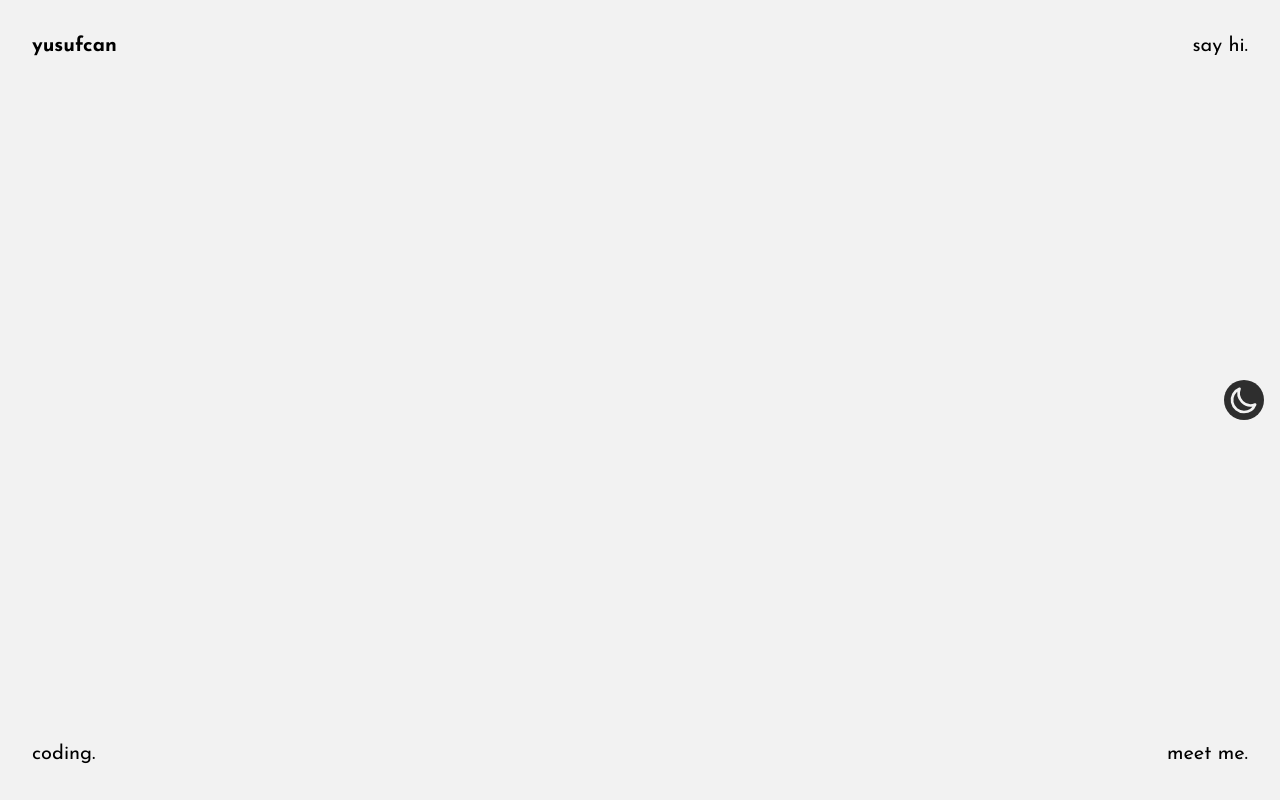
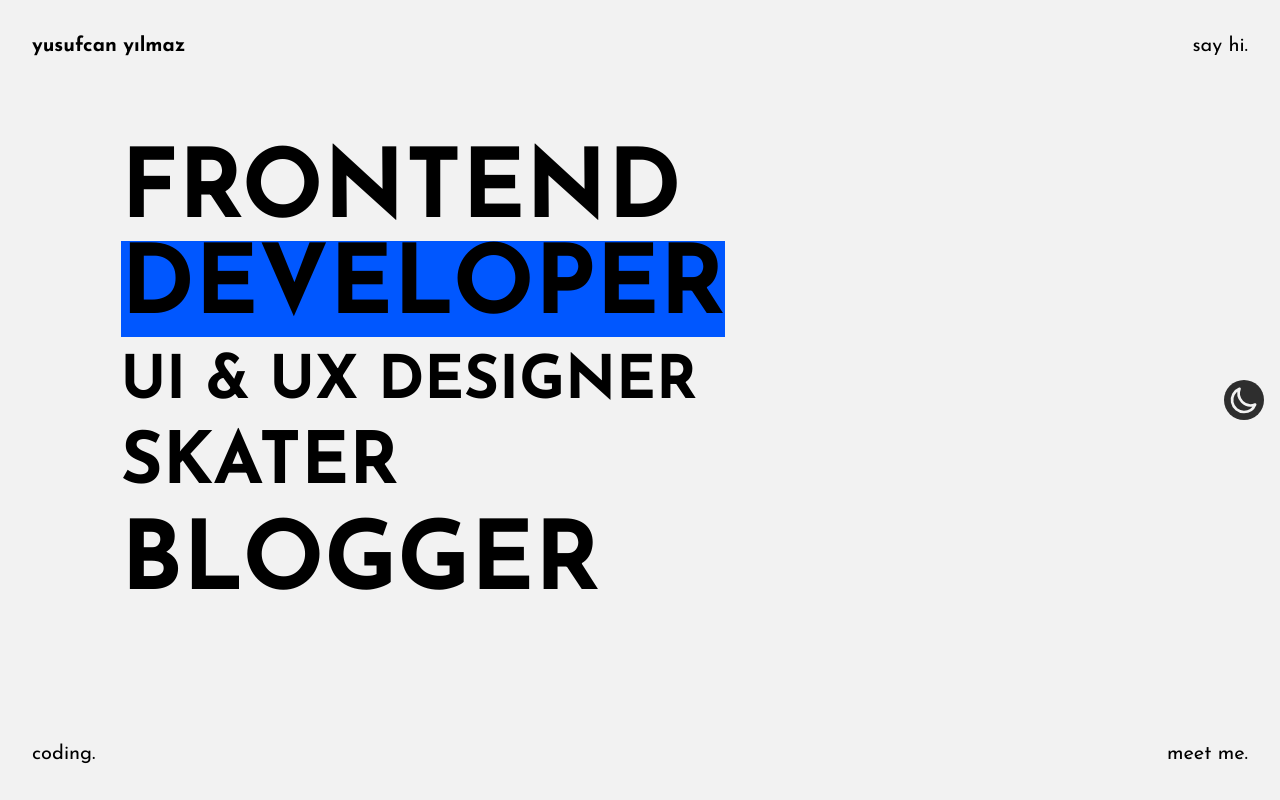
Before and after one commit to YusufcanY/personal-website-v2, a Nuxt app: page / in a window 1280 px wide. Built offline with nearby package versions, Linux system fonts and the light colour scheme.

Commit message:
Homepage update

```diff
--- a/pages/index.vue
+++ b/pages/index.vue
@@ -4,7 +4,7 @@
     class="safe-area grid grid-cols-12 grid-rows-6 gap-2 bg-light-foreground p-4 text-black dark:bg-dark-foreground dark:text-light-foreground"
   >
     <div class="col-span-6 text-2xl font-bold lg:p-4 lg:text-xl">
-      <h2>yusufcan</h2>
+      <h2>yusufcan yılmaz</h2>
     </div>
     <NuxtLink
       class="group col-span-6 hidden items-start justify-end text-xl lg:flex lg:p-4"
@@ -16,7 +16,14 @@
       <ThemeChanger />
     </div>
     <div class="row-span-4 hidden lg:block"></div>
-    <div class="col-span-12 row-span-4 lg:col-span-10"></div>
+    <div class="col-span-12 row-span-4 space-y-4 font-black lg:col-span-10">
+      <h3 class="text-5xl lg:text-8xl">
+        FRONTEND <span class="bg-accent">DEVELOPER</span>
+      </h3>
+      <h3 class="text-3xl lg:text-6xl">UI & UX DESIGNER</h3>
+      <h3 class="text-4xl lg:text-7xl">SKATER</h3>
+      <h3 class="text-5xl lg:text-8xl">BLOGGER</h3>
+    </div>
     <div class="row-span-4 hidden items-center justify-end lg:flex">
       <ThemeChanger />
     </div>
```
